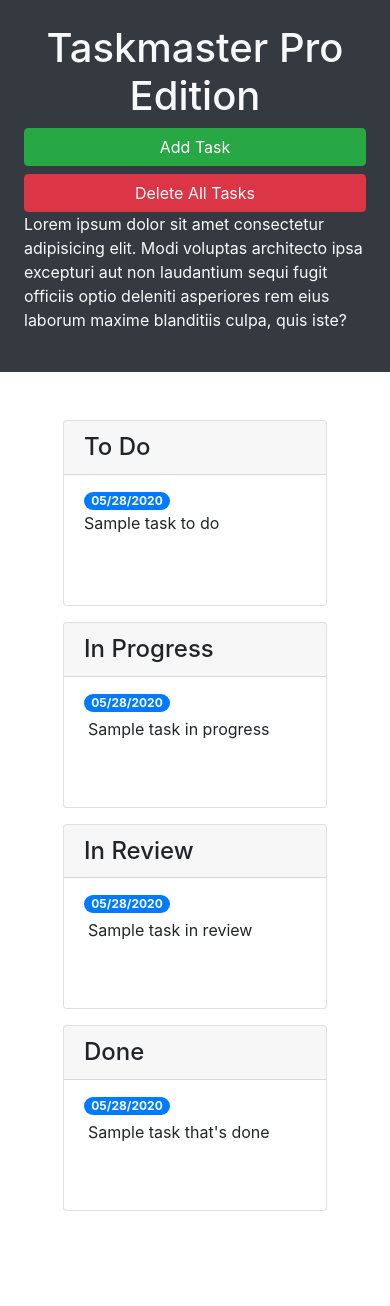
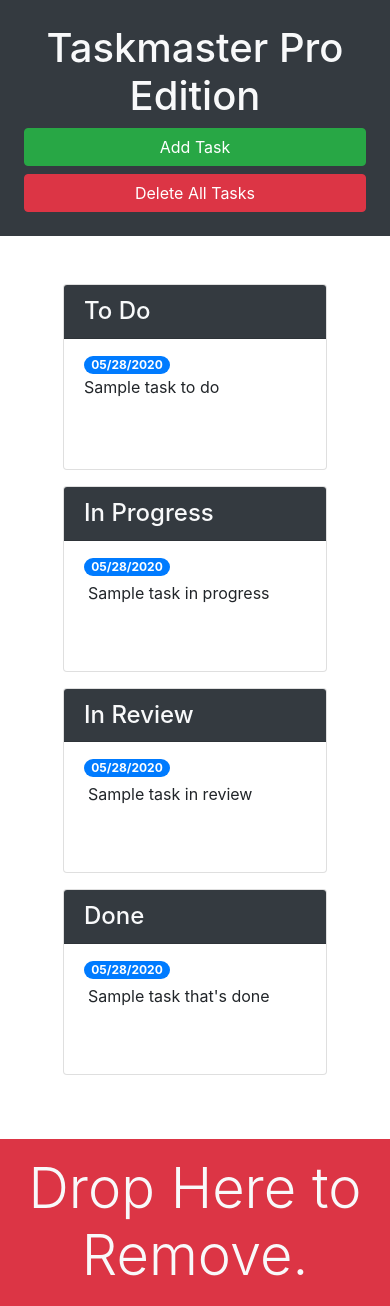
Before and after one commit to chenkrkic/taskmaster-pro, a plain HTML site: page index.html in a window 390 px wide. Before the commit the page ends 1275 px from the top, so only its background shows below. Drawn offline with nearby package versions, Linux system fonts and the light colour scheme.

Commit message:
style changed and add remove section

```diff
--- a/index.html
+++ b/index.html
@@ -13,32 +13,32 @@
 <body>
 
   <div class="row min-vh-100 no-gutters">
-    <header class="col-12 col-lg-3 bg-dark text-light d-flex flex-column p-4 p-lg-3">
+    <header class="col-12 col-lg-3 bg-dark sticky-top text-light d-flex flex-column p-4 p-lg-3">
       <h1 class="text-center">Taskmaster Pro Edition</h1>
       <button id="create-task" class="btn btn-block btn-success" data-toggle="modal" data-target="#task-form-modal">Add
         Task</button>
       <button id="remove-tasks" class="btn btn-block btn-danger">Delete All Tasks</button>
-      <p class="mt-auto">Lorem ipsum dolor sit amet consectetur adipisicing elit. Modi voluptas architecto ipsa
+      <p class="mt-auto d-none d-lg-block">Lorem ipsum dolor sit amet consectetur adipisicing elit. Modi voluptas architecto ipsa
         excepturi aut non
         laudantium sequi fugit officiis optio deleniti asperiores rem eius laborum maxime blanditiis culpa, quis iste?
       </p>
     </header>
-    <main class="col-12 col-lg-9">
+    <main class="col-12 col-lg-9 d-flex flex-column">
       <div class="m-5 row justify-content-around">
         <div class="col-12 col-md-6 col-xl-3 mb-3">
-          <div class="card">
-             <h4 class="card-header">To Do</h4>
+           <div class="card">
+             <h4 class="card-header bg-dark text-light">To Do</h4>
                 <ul id="list-toDo" class="list-group list-group-flush">
                    <li class="list-group-item">
                      <span class="badge badge-primary badge-pill">05/28/2020</span>
                      <p class="m1">Sample task to do</p>
                    </li>
                 </ul>
-          </div>
+           </div>
         </div>
         <div class="col-12 col-md-6 col-xl-3 mb-3">
            <div class="card">
-             <h4 class="card-header">In Progress</h4>
+             <h4 class="card-header bg-dark text-light">In Progress</h4>
                 <ul id="list-inProgress" class="list-group list-group-flush">
                    <li class="list-group-item">
                       <span class="badge badge-primary badge-pill">05/28/2020</span>
@@ -49,7 +49,7 @@
         </div>
         <div class="col-12 col-md-6 col-xl-3 mb-3">
            <div class="card">
-             <h4 class="card-header">In Review</h4>
+             <h4 class="card-header bg-dark text-light">In Review</h4>
                <ul id="list-inReview" class="list-group list-group-flush">
                   <li class="list-group-item">
                      <span class="badge badge-primary badge-pill">05/28/2020</span>
@@ -60,16 +60,23 @@
         </div>
         <div class="col-12 col-md-6 col-xl-3 mb-3">
            <div class="card">
-              <h4 class="card-header">Done</h4>
+              <h4 class="card-header bg-dark text-light">Done</h4>
                 <ul id="list-done" class="list-group list-group-flush">
                    <li class="list-group-item">
                       <span class="badge badge-primary badge-pill">05/28/2020</span>
                       <p class="m-1">Sample task that's done</p>
                    </li>
                 </ul>
+              </div>
            </div>
         </div>
-     </main>
+        <div class="mt-auto" id="trash">
+          <div class="w-100 bg-danger p-3 text-center text-light display-4">
+            Drop Here to Remove.
+          </div>
+        </div>
+      </main>
+    </div>
 
   <!-- Modal -->
   <div class="modal fade" id="task-form-modal" tabindex="-1" role="dialog" aria-labelledby="task-form-modal"
@@ -90,7 +97,7 @@
             </div>
             <div class="form-group">
               <label for="modalDueDate">Due date</label>
-              <input type="text" class="form-control" id="modalDueDate" placeholder="mm/dd/yyyy" autocomplete="off" />
+              <input type="text" class="form-contr ol" id="modalDueDate" placeholder="mm/dd/yyyy" autocomplete="off" />
             </div>
           </form>
         </div>
```
